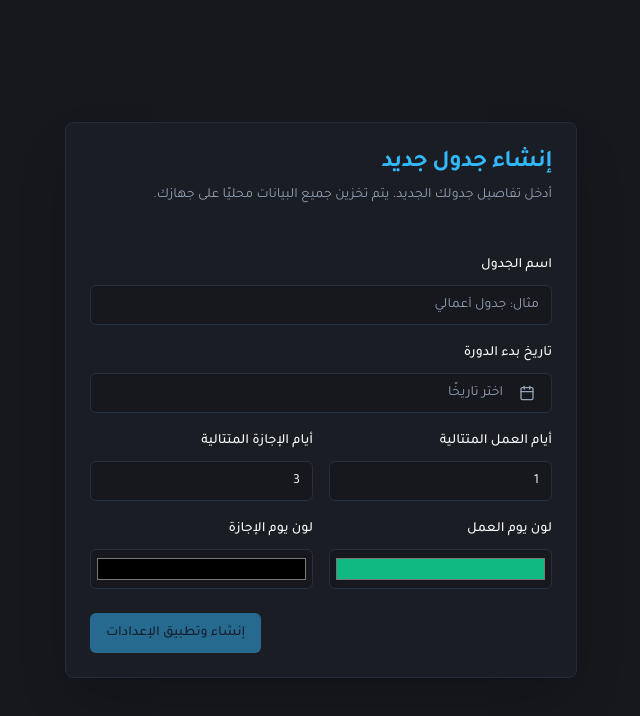
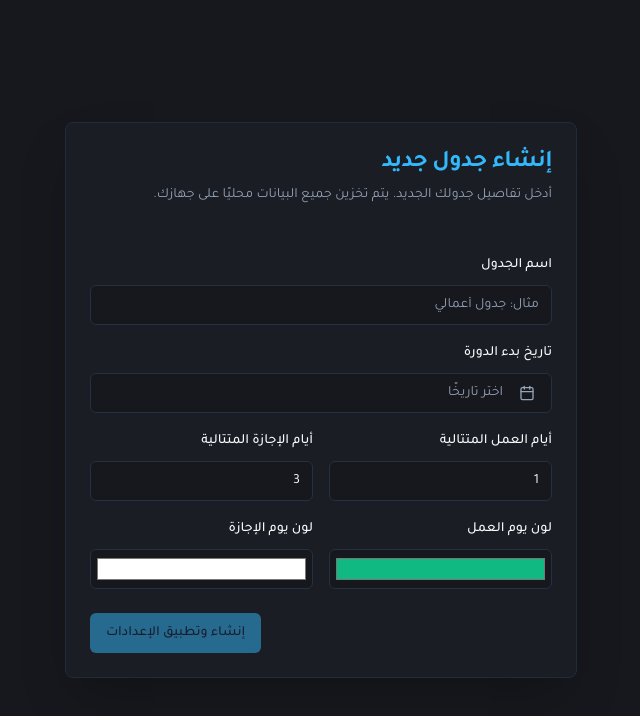
Before and after one commit to 3mero/3ml-gdwl, a Next.js app: page / in a window 1280 px wide. Shown: the top 716 px of the page, without its empty margins (319-959 px from the left). Built offline with nearby package versions, Linux system fonts and the light colour scheme.

Commit message:
Update initial-setup.tsx

```diff
--- a/src/components/initial-setup.tsx
+++ b/src/components/initial-setup.tsx
@@ -51,8 +51,8 @@ export function InitialSetup({ isDialog = false, onFinished, existingSchedule =
   const [holidayDays, setHolidayDays] = React.useState(3);
   const [monthsToShow] = React.useState(12);
 
-  const [workColor, setWorkColor] = React.useState(defaultViewSettings.backgroundColors.workDay);
-  const [holidayColor, setHolidayColor] = React.useState(defaultViewSettings.backgroundColors.holidayDay);
+  const [workColor, setWorkColor] = React.useState('#10B981');
+  const [holidayColor, setHolidayColor] = React.useState('#FFFFFF');
 
   React.useEffect(() => {
     if (existingSchedule) {
@@ -75,8 +75,8 @@ export function InitialSetup({ isDialog = false, onFinished, existingSchedule =
         setWorkDays(1);
         setHolidayDays(3);
         // setMonthsToShow is already 12
-        setWorkColor(backgroundColors.workDay);
-        setHolidayColor(backgroundColors.holidayDay);
+        setWorkColor('#10B981');
+        setHolidayColor('#FFFFFF');
     }
   }, [existingSchedule, backgroundColors]);
 
```
